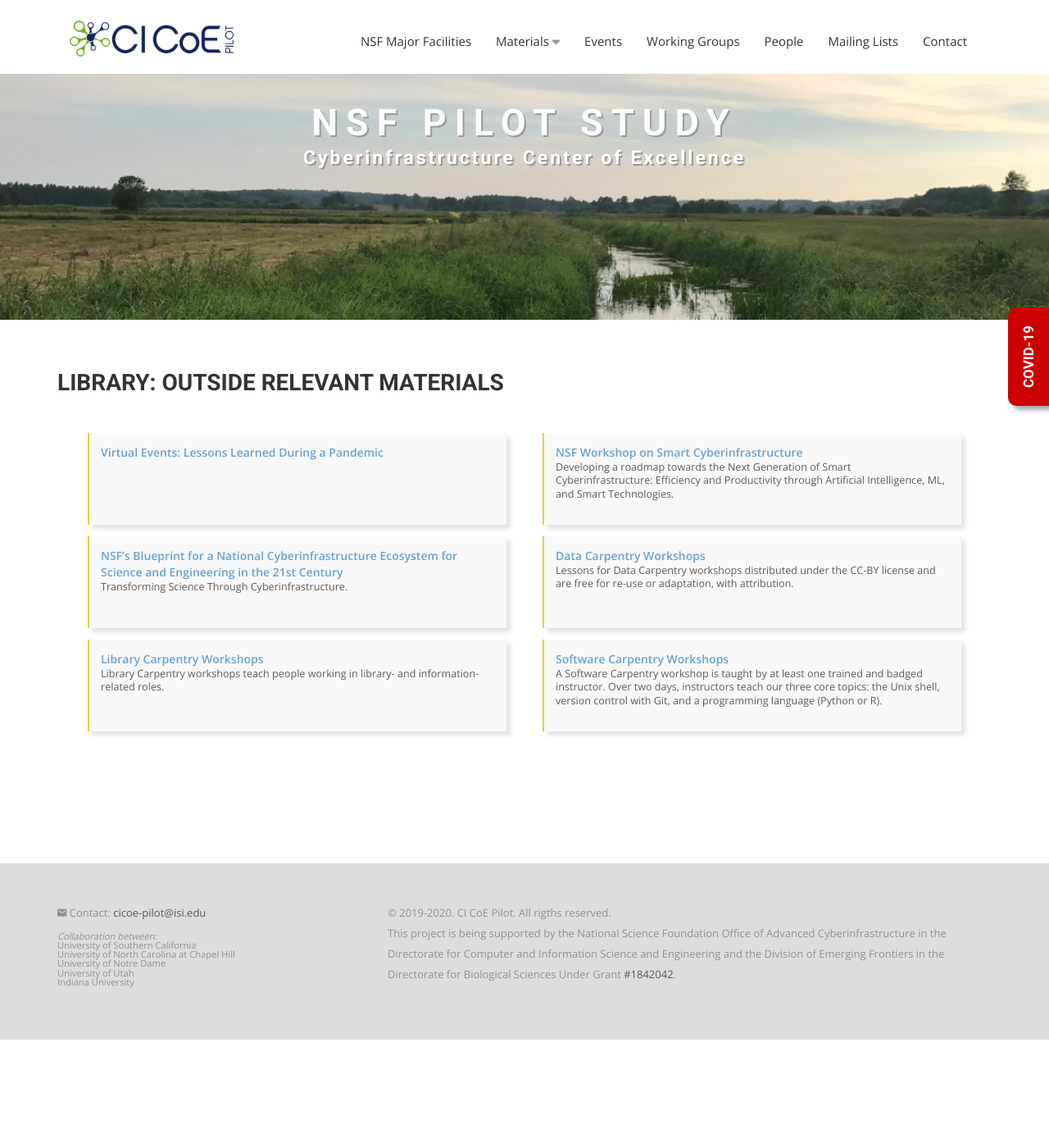
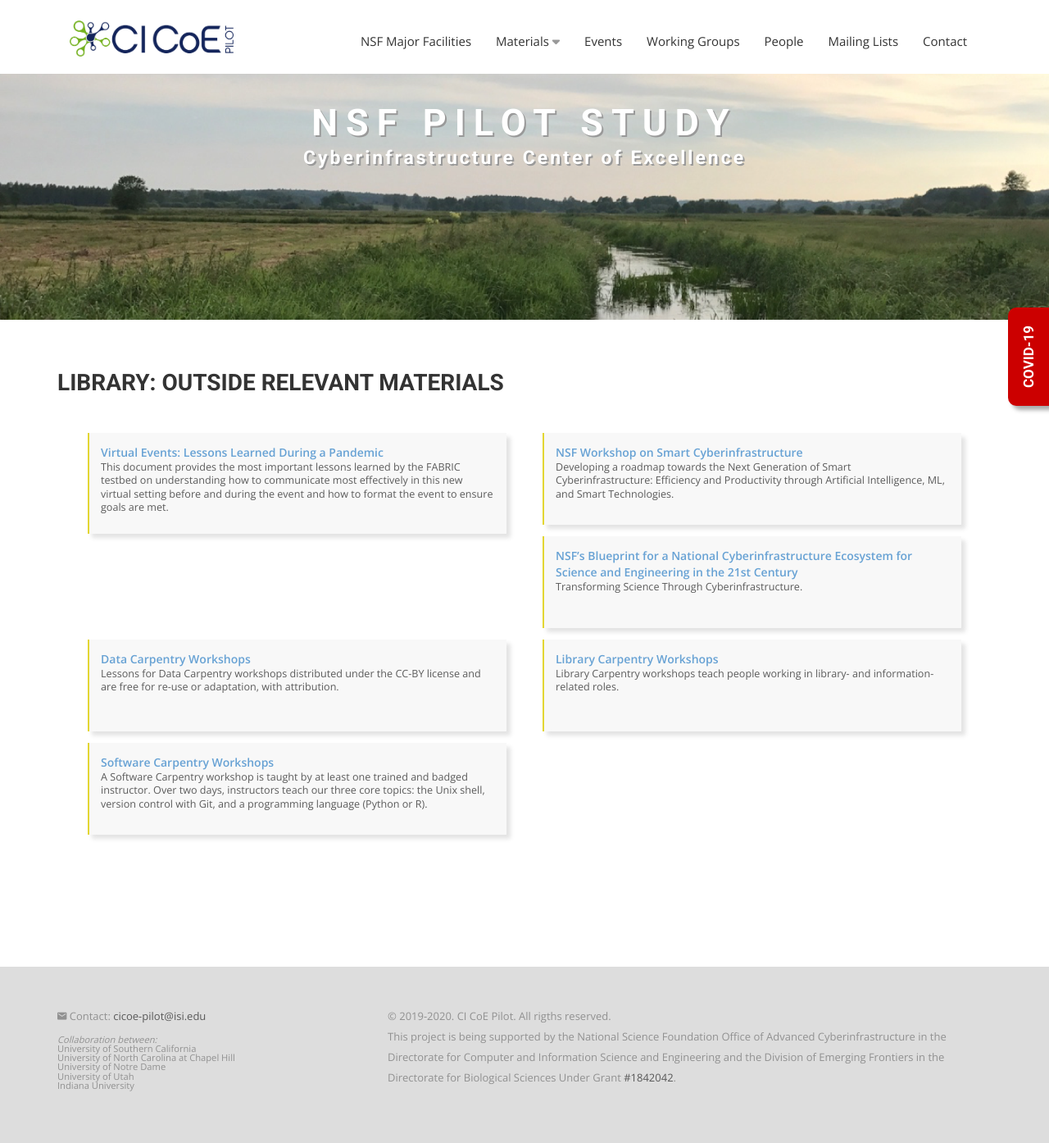
Before and after one commit to cicoe/cicoe.github.io, a Jekyll site: the page built from library_materials.html, in a window 1280 px wide. Shown: the whole page at 82% size. Built offline with Jekyll 4.4.1, drawn with Linux system fonts in a browser that asks for light colours; nearby versions of some CDN libraries; some web fonts are replaced; before the commit the page ends 1268 px from its top, so only the background shows below that.

Commit message:
Update library_materials.yml

```diff
--- a/_data/library_materials.yml
+++ b/_data/library_materials.yml
@@ -1,6 +1,6 @@
 - title: "Virtual Events: Lessons Learned During a Pandemic"
   url: "https://drive.google.com/file/d/1KMoA1ub27gw3jQ4yjAK8eu-fApDl-Qnv/view"
-  description: ""
+  description: "This document provides the most important lessons learned by the FABRIC testbed on understanding how to communicate most effectively in this new virtual setting before and during the event and how to format the event to ensure goals are met."
 
 - title: "NSF Workshop on Smart Cyberinfrastructure"
   url: "http://smartci.sci.utah.edu"
```
